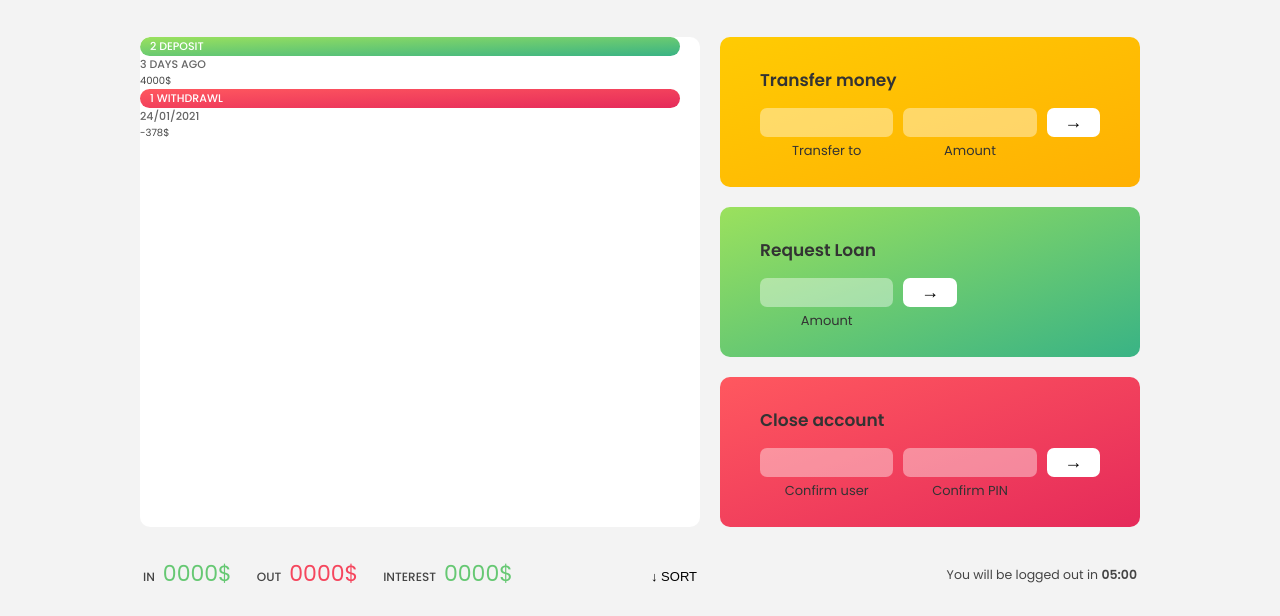
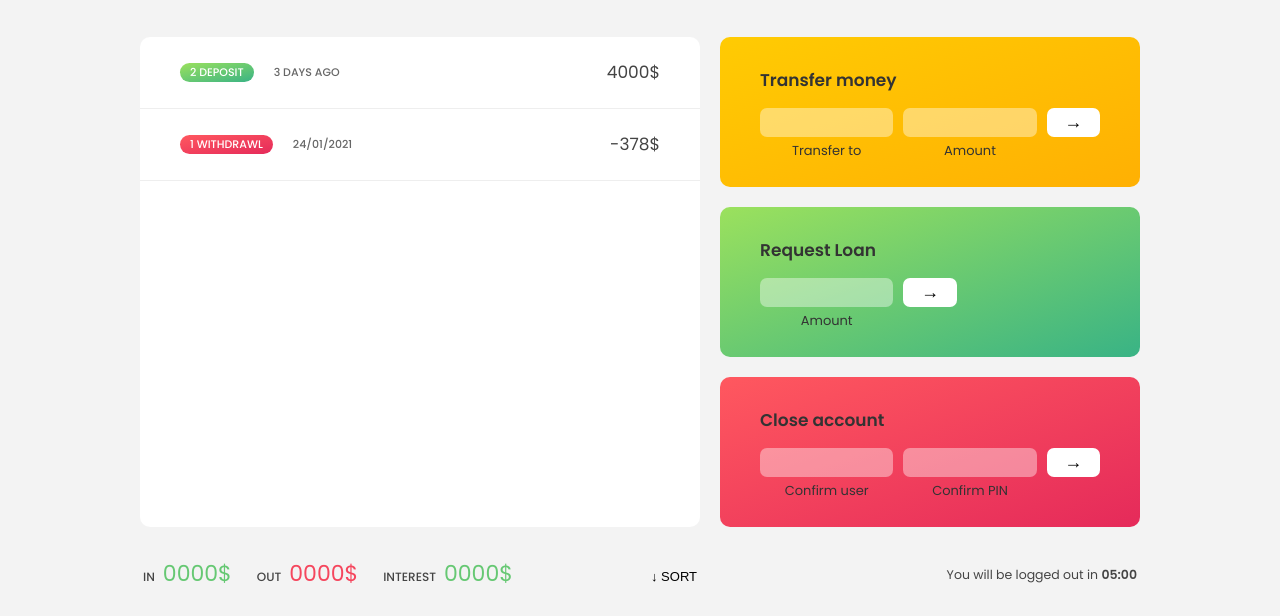
Before and after one commit to daudi13/MoneyMan, a plain HTML site: page index.html in a window 1280 px wide. Shown: the part 184-800 px from the top of the page. Drawn offline with Linux system fonts and the light colour scheme.

Commit message:
commit changes

```diff
--- a/index.html
+++ b/index.html
@@ -52,10 +52,10 @@
                 <div class="movements__value">4000$</div>
             </div>
 
-            <div class="movements__rows">
+            <div class="movements__row">
                 <div class="movements__type movements__type--withdrawal">1 withdrawl</div>
                 <div class="movements__date">24/01/2021</div>
-                <div class="movement__value">-378$</div>
+                <div class="movements__value">-378$</div>
             </div>
         </div>
 
--- a/style.css
+++ b/style.css
@@ -124,6 +124,13 @@ nav {
     overflow: scroll;
 }
 
+.movements__row {
+    padding: 2.25rem 4rem;
+    display: flex;
+    align-items: center;
+    border-bottom: 1px solid #eee;
+}
+
 .movements__type {
     font-size: 1.1rem;
     text-transform: uppercase;
@@ -147,6 +154,11 @@ nav {
 
 .movements__type--withdrawal {
     background-image: linear-gradient(to top left, #e52a5a, #ff585f);
+}
+
+.movements__value {
+    font-size: 1.7rem;
+    margin-left: auto;
 }
 
 /* SUMMARY */
```
